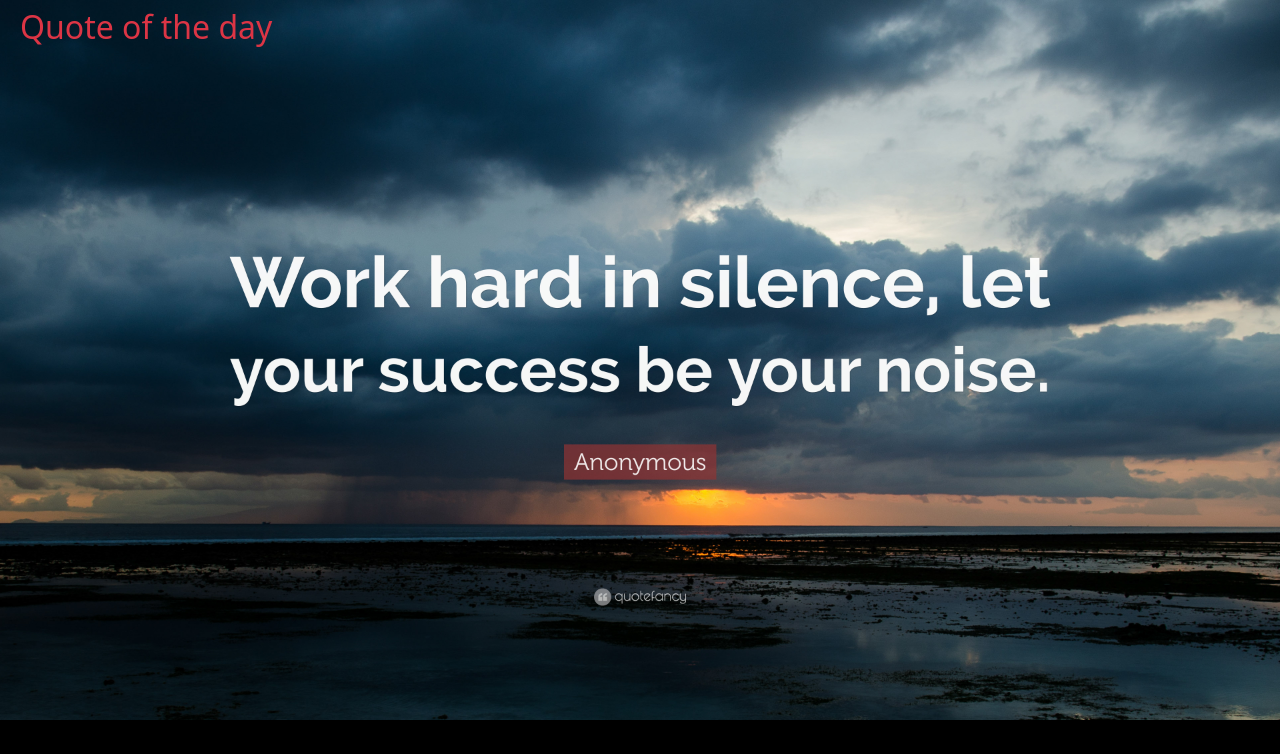
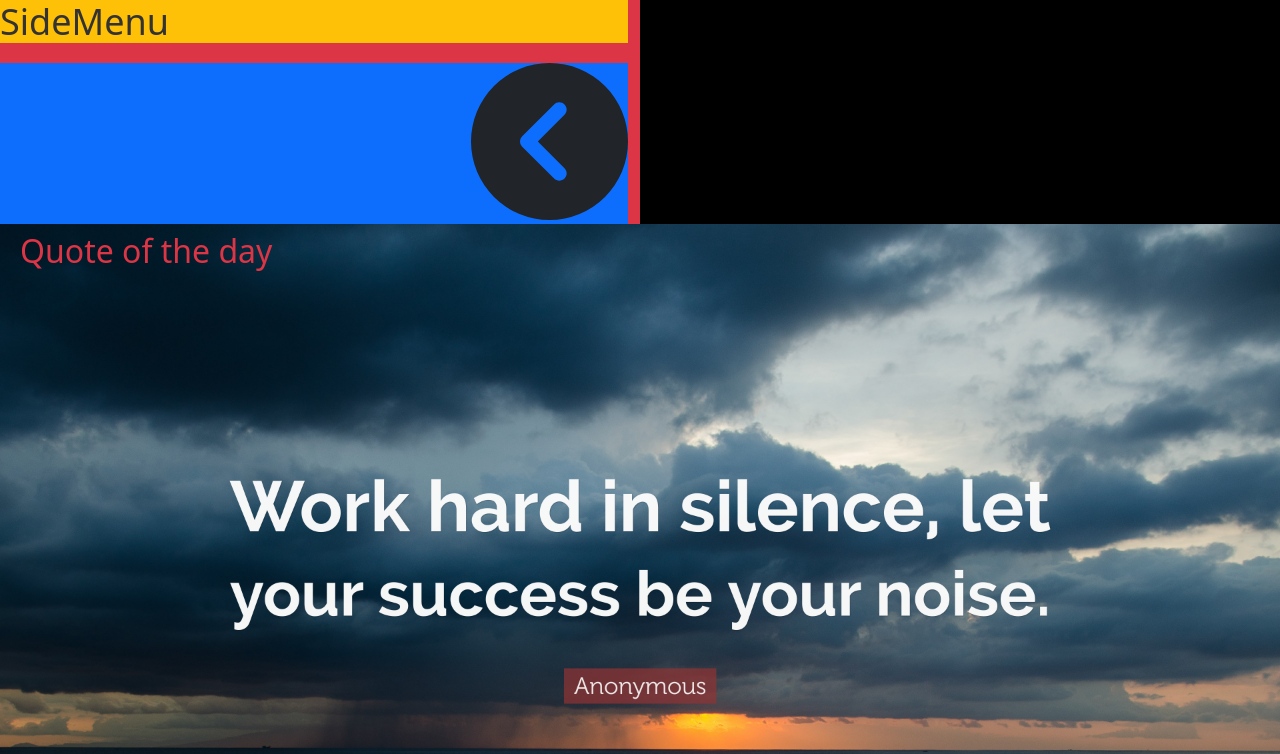
Before and after one commit to ano201/quote-gallery, a React (Create React App) app: page /home in a window 1280 px wide. Shown: the top 754 px of the page. Built offline with nearby package versions, Linux system fonts and the light colour scheme.

Commit message:
side menu started

```diff
--- a/package.json
+++ b/package.json
@@ -3,6 +3,9 @@
   "version": "0.1.0",
   "private": true,
   "dependencies": {
+    "@fortawesome/fontawesome-svg-core": "^6.3.0",
+    "@fortawesome/free-solid-svg-icons": "^6.3.0",
+    "@fortawesome/react-fontawesome": "^0.2.0",
     "@testing-library/jest-dom": "^5.16.5",
     "@testing-library/react": "^13.4.0",
     "@testing-library/user-event": "^13.5.0",
--- a/src/App.js
+++ b/src/App.js
@@ -4,10 +4,12 @@ import "./App.css";
 import AboutUs from "./pages/AboutUs";
 import Footer from "./components/Footer";
 import { Navigate, Route, Routes } from "react-router-dom";
+import SideMenu from "./components/SideMenu";
 
 const App = () => {
   return (
     <div className="w-100 c-style">
+      <SideMenu></SideMenu>
       <Routes>
         <Route path="/" element={<Navigate to="/home" />} />
         <Route path="/home" element={<Home />} />
--- /dev/null
+++ b/src/components/SideMenu.jsx
@@ -0,0 +1,24 @@
+import { FontAwesomeIcon } from "@fortawesome/react-fontawesome";
+import { faCircleChevronLeft } from "@fortawesome/free-solid-svg-icons";
+import React from "react";
+import { Row } from "react-bootstrap";
+
+const SideMenu = () => {
+  const show = "col-sm-6 bg-danger";
+  return (
+    <Row>
+      <div className={show}>
+        <div className="bg-warning">
+          <h1>SideMenu</h1>
+        </div>
+        <div className="d-flex bg-primary justify-content-end">
+          <div className="w-25">
+            <FontAwesomeIcon icon={faCircleChevronLeft} className="img-fluid" />
+          </div>
+        </div>
+      </div>
+    </Row>
+  );
+};
+
+export default SideMenu;
```
Also changed, not shown: 2 other files (tests, documents, lock files or other folders).
